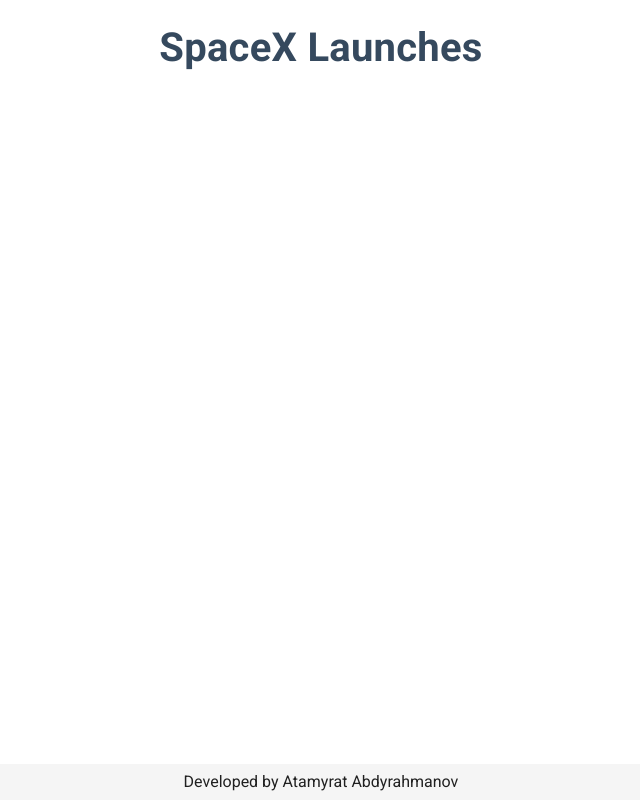
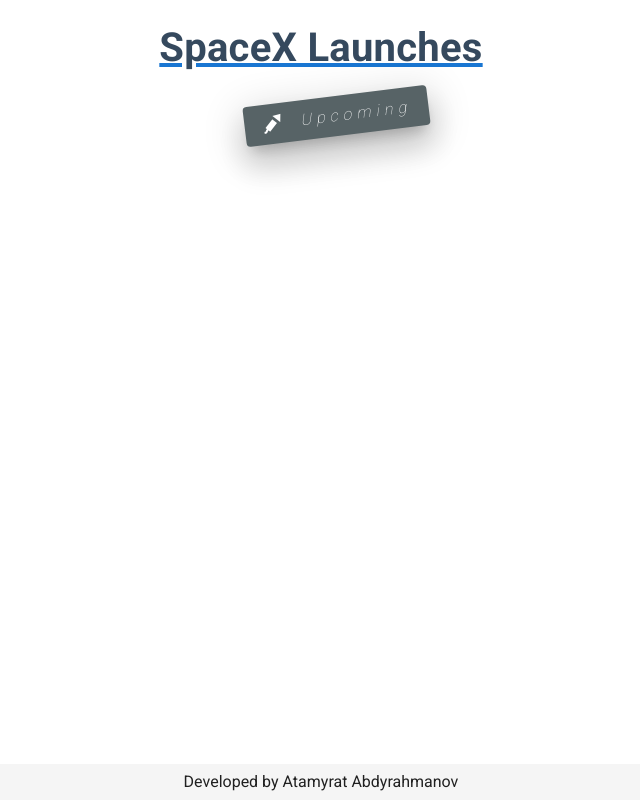
Before and after one commit to aaabdyrahmanov/SpaceX-Launches, a Nuxt app: page /launches/upcoming in a window 1280 px wide. Shown: the whole page, without its empty margins (319-959 px from the left). Built offline with nearby package versions, Linux system fonts and the light colour scheme; no server answers.

Commit message:
new: added past and upcoming routes

```diff
--- a/components/BaseLatest.vue
+++ b/components/BaseLatest.vue
@@ -50,6 +50,9 @@
   padding-bottom: 10px;
 }
 @media (max-width: 639px) {
+  .container {
+    width: 450px;
+  }
   .content_info {
     display: flex;
     flex-direction: column;
--- a/components/BaseNext.vue
+++ b/components/BaseNext.vue
@@ -64,6 +64,10 @@
   padding-bottom: 10px;
 }
 @media (max-width: 639px) {
+  .container {
+    width: 450px;
+    height: 380px;
+  }
   .content_info {
     display: flex;
     flex-direction: column;
--- /dev/null
+++ b/components/Header.vue
@@ -0,0 +1,24 @@
+<template>
+  <div>
+    <nuxt-link to="/">
+      <div class="title mt-8 text-center">
+        <h1>
+          SpaceX Launches
+        </h1>
+      </div>
+    </nuxt-link>
+  </div>
+</template>
+
+<style>
+.title {
+  font-family: "Quicksand", "Source Sans Pro", -apple-system, BlinkMacSystemFont,
+    "Segoe UI", Roboto, "Helvetica Neue", Arial, sans-serif;
+  font-weight: 140;
+  font-size: 200px;
+  letter-spacing: 5px;
+  text-align: center;
+  color: #35495e;
+  text-decoration: none;
+}
+</style>
--- a/layouts/default.vue
+++ b/layouts/default.vue
@@ -1,11 +1,6 @@
 <template>
   <div id="app">
     <v-app id="inspire">
-      <div class="title mt-8 text-center">
-        <h1>
-          SpaceX Launches
-        </h1>
-      </div>
       <nuxt />
       <v-footer fixed class="text-center">
         <v-spacer>
@@ -15,14 +10,3 @@
     </v-app>
   </div>
 </template>
-
-<style>
-.title {
-  font-family: "Quicksand", "Source Sans Pro", -apple-system, BlinkMacSystemFont,
-    "Segoe UI", Roboto, "Helvetica Neue", Arial, sans-serif;
-  font-weight: 140;
-  font-size: 200px;
-  text-align: center;
-  color: #35495e;
-}
-</style>
--- a/pages/index.vue
+++ b/pages/index.vue
@@ -1,5 +1,6 @@
 <template>
-  <div>
+  <div class="mx-auto">
+    <Header />
     <v-row class="mt-6">
       <v-col>
         <v-bottom-navigation v-model="bottomNav" width="180px" class="mx-auto">
@@ -23,9 +24,21 @@
     </div>
     <div v-else>
       <base-latest
+        :duration="recentLaunchDate"
         :data="latestSpaceX"
-        :duration="recentLaunchDate"
       ></base-latest>
+    </div>
+    <div class="click_options mx-auto mt-6">
+      <nuxt-link :to="'/launches/upcoming'">
+        <v-btn class="ma-2" outlined round color="indigo">
+          Click to See Upcoming Launches
+        </v-btn>
+      </nuxt-link>
+      <nuxt-link :to="'/launches/past'">
+        <v-btn class="ma-2" outlined round color="indigo">
+          Click to See Past Launches
+        </v-btn></nuxt-link
+      >
     </div>
   </div>
 </template>
@@ -38,9 +51,11 @@
 
 import BaseLatest from "@/components/BaseLatest"
 import BaseNext from "@/components/BaseNext"
+import Header from "@/components/Header"
 
 export default {
   components: {
+    Header,
     BaseNext,
     BaseLatest
   },
@@ -77,6 +92,7 @@
   async fetch({ store }) {
     await store.dispatch("sources/getLatestSpaceX")
     await store.dispatch("sources/getNextSpaceX")
+    await store.dispatch("sources/getLaunchesSpaceX")
   },
   mounted() {
     this.parseDate()
@@ -112,3 +128,17 @@
   }
 }
 </script>
+
+<style scoped>
+.click_options {
+  display: flex;
+  flex-direction: row;
+}
+@media (max-width: 639px) {
+  .click_options {
+    display: flex;
+    text-align: center;
+    flex-direction: column;
+  }
+}
+</style>
--- /dev/null
+++ b/pages/launches/past.vue
@@ -0,0 +1,48 @@
+<template>
+  <div>
+    <Header />
+    <div class="title-icon">
+      <v-alert
+        color="rgb(87, 99, 102)"
+        elevation="20"
+        class="mt-8"
+        dark
+        icon="mdi-firework"
+        dense
+      >
+        <span class="font-italic font-weight-thin">Past</span>
+      </v-alert>
+    </div>
+  </div>
+</template>
+<script>
+import { mapState } from "vuex"
+
+import Header from "../../components/Header"
+export default {
+  components: { Header },
+  data: () => ({
+    bottomNav: "Next",
+    recentLaunchDate: "",
+    remainingTime: []
+  }),
+  computed: {
+    ...mapState({
+      latestSpaceX: state => state.sources.latestSpaceX,
+      nextSpaceX: state => state.sources.nextSpaceX
+    })
+  },
+  async fetch({ store }) {
+    await store.dispatch("sources/getLaunchesSpaceX")
+  }
+}
+</script>
+
+<style scoped>
+.title-icon {
+  width: 130px;
+  letter-spacing: 5px;
+  margin-left: 47%;
+  transform: rotate(-7deg);
+}
+</style>
--- /dev/null
+++ b/pages/launches/upcoming.vue
@@ -0,0 +1,50 @@
+<template>
+  <div>
+    <Header />
+    <div class="title-icon">
+      <v-alert
+        color="rgb(87, 99, 102)"
+        elevation="20"
+        class="mt-8"
+        dark
+        icon="mdi-firework"
+        dense
+      >
+        <span class="font-italic font-weight-thin">Upcoming</span>
+      </v-alert>
+    </div>
+  </div>
+</template>
+
+<script>
+import { mapState } from "vuex"
+
+import Header from "../../components/Header"
+
+export default {
+  components: { Header },
+  data: () => ({
+    bottomNav: "Next",
+    recentLaunchDate: "",
+    remainingTime: []
+  }),
+  computed: {
+    ...mapState({
+      latestSpaceX: state => state.sources.latestSpaceX,
+      nextSpaceX: state => state.sources.nextSpaceX
+    })
+  },
+  async fetch({ store }) {
+    await store.dispatch("sources/getLaunchesSpaceX")
+  }
+}
+</script>
+
+<style scoped>
+.title-icon {
+  width: 185px;
+  letter-spacing: 5px;
+  margin-left: 44%;
+  transform: rotate(-7deg);
+}
+</style>
--- a/services/SpaceXServices.js
+++ b/services/SpaceXServices.js
@@ -17,5 +17,11 @@
   async latestSpaceX() {
     const response = await api.get("/latest")
     return response.data
+  },
+  async launchesSpaceX() {
+    const response = await api.get()
+    // eslint-disable-next-line no-console
+    console.log(response.data[22])
+    return response.data
   }
 }
--- a/store/sources.js
+++ b/store/sources.js
@@ -1,10 +1,14 @@
 import SpaceXServices from "@/services/SpaceXServices.js"
 
 export const state = () => ({
+  launchedRockets: "",
   latestSpaceX: "",
   nextSpaceX: ""
 })
 export const mutations = {
+  SET_LAUNCHES_SPACEX(state, spaceXs) {
+    state.launchedRockets = spaceXs
+  },
   SET_LATEST_SPACEX(state, spaceX) {
     state.latestSpaceX = spaceX
   },
@@ -19,8 +23,7 @@
         commit("SET_LATEST_SPACEX", response)
       })
       .catch(error => {
-        /* eslint-disable no-console */
-        console.log("There was an error:", error.response)
+        alert("There was an error:", error.response)
       })
   },
   getNextSpaceX({ commit }) {
@@ -29,8 +32,16 @@
         commit("SET_NEXT_SPACEX", response)
       })
       .catch(error => {
-        /* eslint-disable no-console */
-        console.log("There was an error:", error.response)
+        alert("There was an error:", error.response)
+      })
+  },
+  getLaunchesSpaceX({ commit }) {
+    SpaceXServices.launchesSpaceX()
+      .then(response => {
+        commit("SET_LAUNCHES_SPACEX", response)
+      })
+      .catch(error => {
+        alert("There was an error", error.response)
       })
   }
 }
```
Also changed, not shown: nuxt.config.js (+12 -12 lines), .eslintrc.js.
